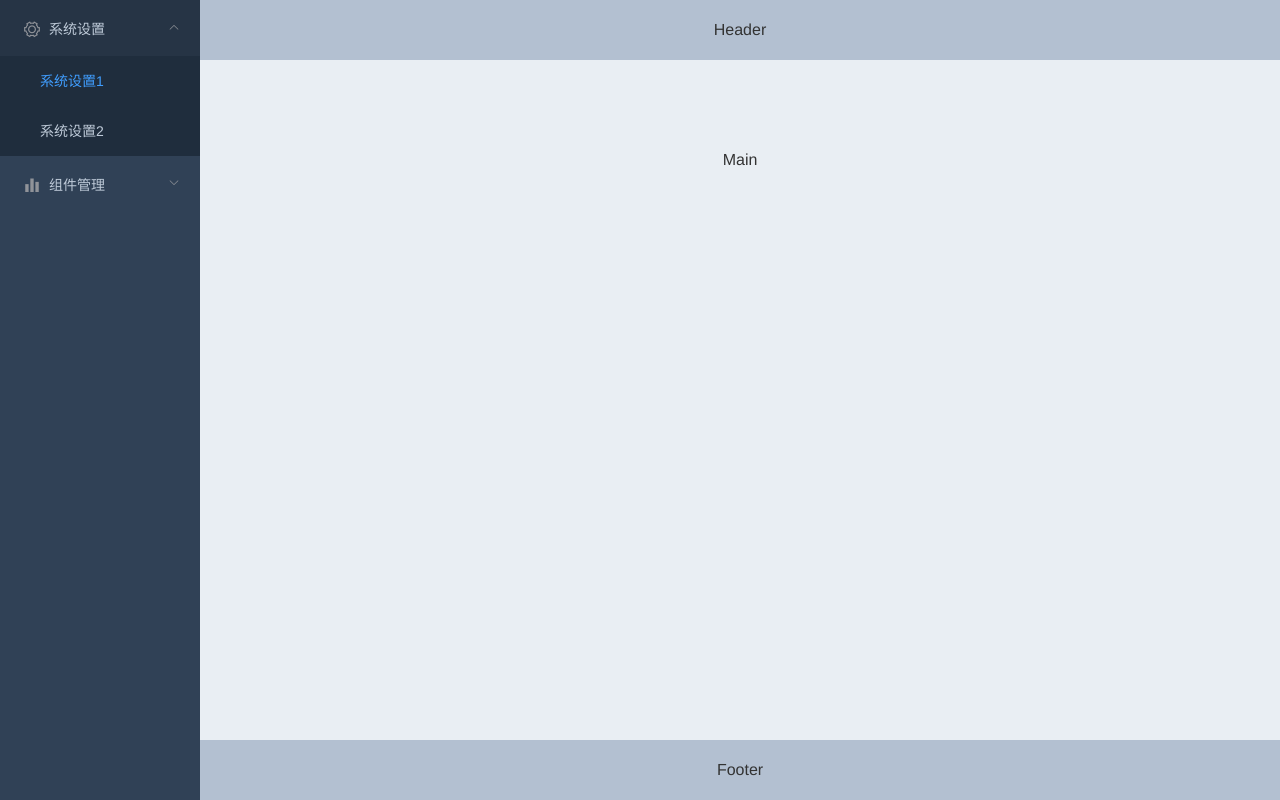
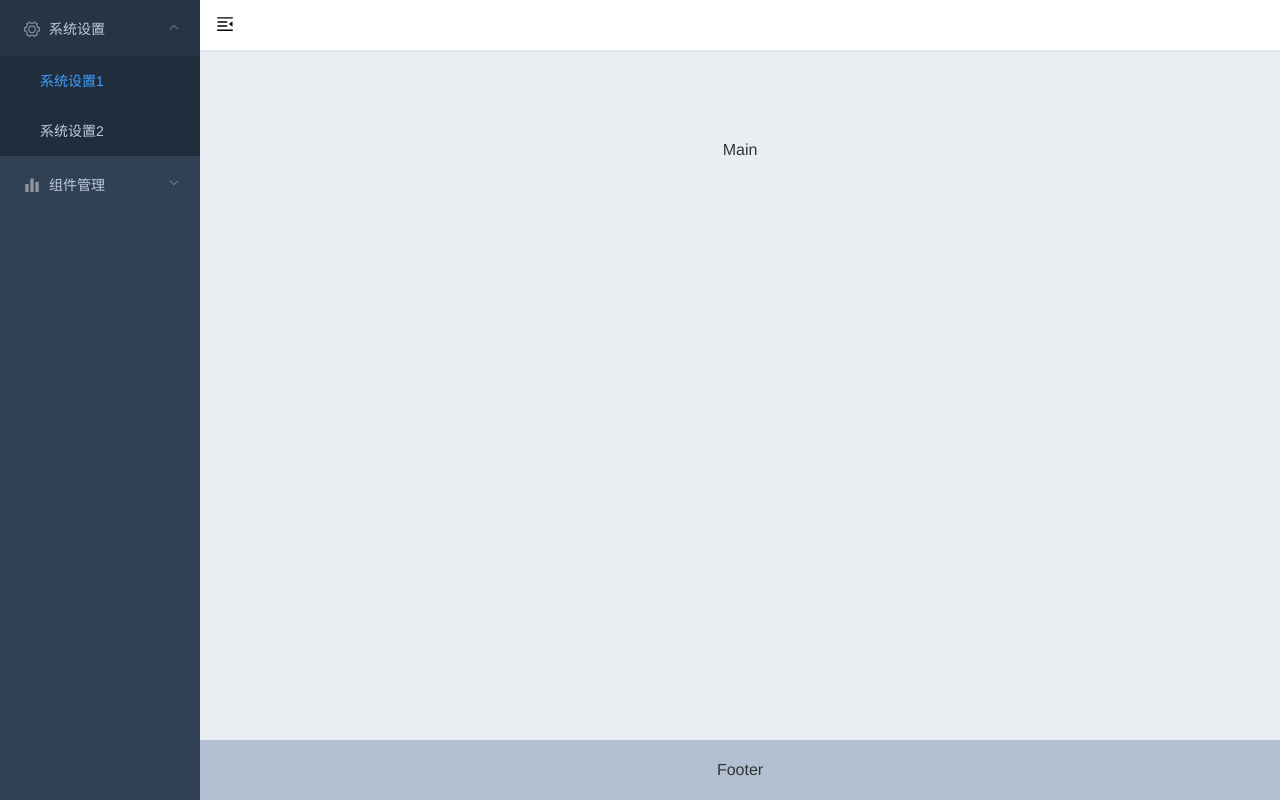
Before and after one commit to 779235394/admintemplate, a Vue app: page / in a window 1280 px wide. Built offline with nearby package versions, Linux system fonts and the light colour scheme.

Commit message:
头部修改

```diff
--- /dev/null
+++ b/src/components/Hamburger/index.vue
@@ -0,0 +1,44 @@
+<template>
+  <div style="padding: 0 15px;" @click="toggleClick">
+    <svg
+      :class="{'is-active':isActive}"
+      class="hamburger"
+      viewBox="0 0 1024 1024"
+      xmlns="http://www.w3.org/2000/svg"
+      width="64"
+      height="64"
+    >
+      <path d="M408 442h480c4.4 0 8-3.6 8-8v-56c0-4.4-3.6-8-8-8H408c-4.4 0-8 3.6-8 8v56c0 4.4 3.6 8 8 8zm-8 204c0 4.4 3.6 8 8 8h480c4.4 0 8-3.6 8-8v-56c0-4.4-3.6-8-8-8H408c-4.4 0-8 3.6-8 8v56zm504-486H120c-4.4 0-8 3.6-8 8v56c0 4.4 3.6 8 8 8h784c4.4 0 8-3.6 8-8v-56c0-4.4-3.6-8-8-8zm0 632H120c-4.4 0-8 3.6-8 8v56c0 4.4 3.6 8 8 8h784c4.4 0 8-3.6 8-8v-56c0-4.4-3.6-8-8-8zM142.4 642.1L298.7 519a8.84 8.84 0 0 0 0-13.9L142.4 381.9c-5.8-4.6-14.4-.5-14.4 6.9v246.3a8.9 8.9 0 0 0 14.4 7z" />
+    </svg>
+  </div>
+</template>
+
+<script>
+export default {
+  name: 'Hamburger',
+  props: {
+    isActive: {
+      type: Boolean,
+      default: false
+    }
+  },
+  methods: {
+    toggleClick() {
+      this.$emit('toggleClick')
+    }
+  }
+}
+</script>
+
+<style scoped>
+.hamburger {
+  display: inline-block;
+  vertical-align: middle;
+  width: 20px;
+  height: 20px;
+}
+
+.hamburger.is-active {
+  transform: rotate(180deg);
+}
+</style>
--- a/src/store/modules/app.js
+++ b/src/store/modules/app.js
@@ -1,10 +1,28 @@
 const app = {
+  namespaced: true,
   state: {
-    siderbar: false
+    sidebar: {
+      opened: true,
+    },
   },
-  mutations: {},
-  actions: {},
-  modules: {}
+  mutations: {
+    TOGGLE_SIDEBAR: state => {
+      state.sidebar.opened = !state.sidebar.opened
+      // if (state.sidebar.opened) {
+      //   Cookies.set('sidebarStatus', 1)
+      // } else {
+      //   Cookies.set('sidebarStatus', 0)
+      // }
+    },
+  },
+  actions: {
+    toggleSideBar({ commit }) {
+      commit('TOGGLE_SIDEBAR')
+    }
+  },
+  getters: {
+
+  }
 };
 
 export default app;
--- a/src/views/layout/Siderbar/index.vue
+++ b/src/views/layout/Siderbar/index.vue
@@ -9,6 +9,7 @@
           background-color="#304156"
           text-color="#bfcbd9"
           active-text-color="#409EFF"
+          :unique-opened="true"
           :collapse-transition="false"
         >
           <div v-for="item in menuList" :key="item.node">
--- a/src/views/layout/header.vue
+++ b/src/views/layout/header.vue
@@ -1,14 +1,55 @@
 <template>
-  <el-header>Header</el-header>
+  <div class="navbar">
+    <hamburger
+      id="hamburger-container"
+      :is-active="sidebarOpened"
+      class="hamburger-container"
+      @toggleClick="toggleSideBar"
+    />
+  </div>
 </template>
 <script>
-export default {};
+import Hamburger from "@/components/Hamburger";
+
+export default {
+  components: {
+    Hamburger
+  },
+  computed: {
+    sidebarOpened: function() {
+      return this.$store.state.app.sidebar.opened;
+    }
+  },
+  methods: {
+    toggleSideBar() {
+      this.$store.dispatch("app/toggleSideBar");
+    }
+  }
+};
 </script>
-<style scoped>
-.el-header {
-  background-color: #b3c0d1;
-  color: #333;
-  text-align: center;
-  line-height: 60px;
+<style lang='scss' scoped>
+.navbar {
+  height: 50px;
+  overflow: hidden;
+  position: relative;
+  background: #fff;
+  box-shadow: 0 1px 4px rgba(0, 21, 41, 0.08);
+
+  .hamburger-container {
+    line-height: 46px;
+    height: 100%;
+    float: left;
+    cursor: pointer;
+    transition: background 0.3s;
+    -webkit-tap-highlight-color: transparent;
+
+    &:hover {
+      background: rgba(0, 0, 0, 0.025);
+    }
+  }
+
+  .breadcrumb-container {
+    float: left;
+  }
 }
 </style>
```
